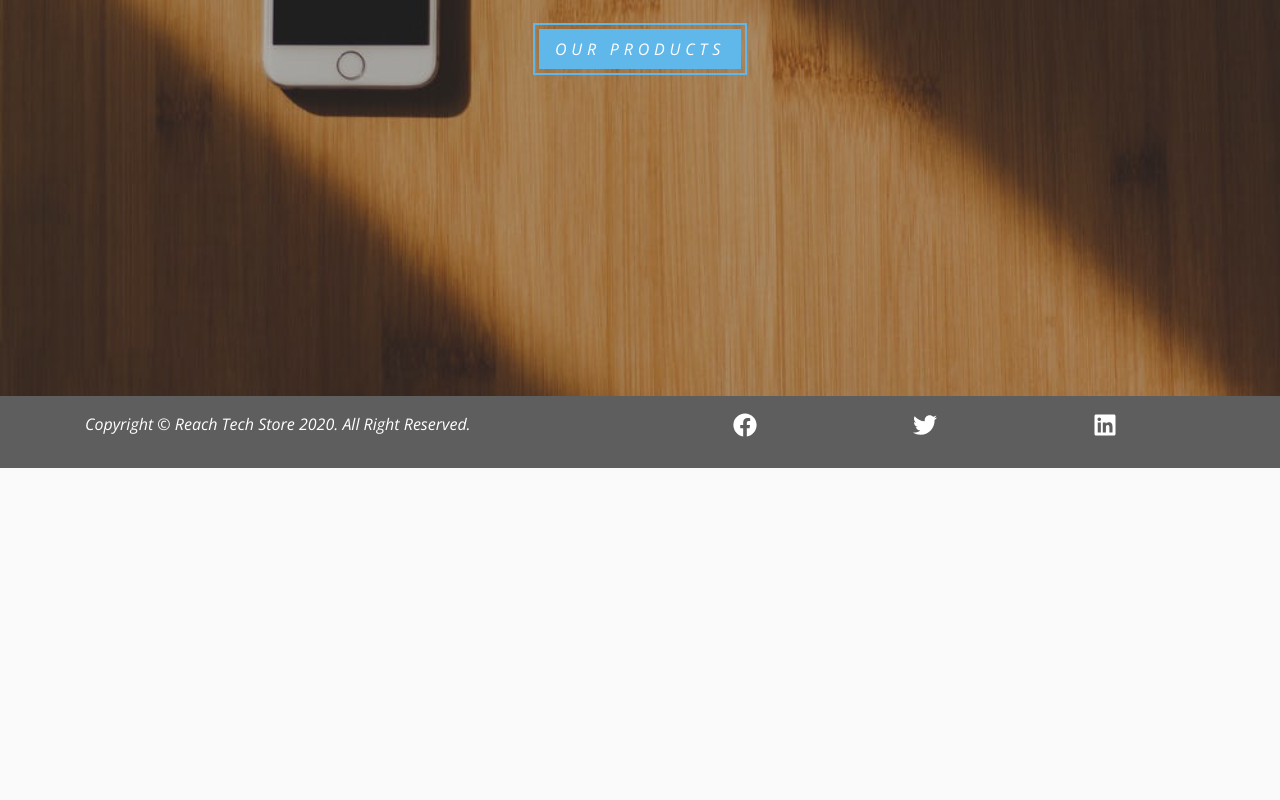
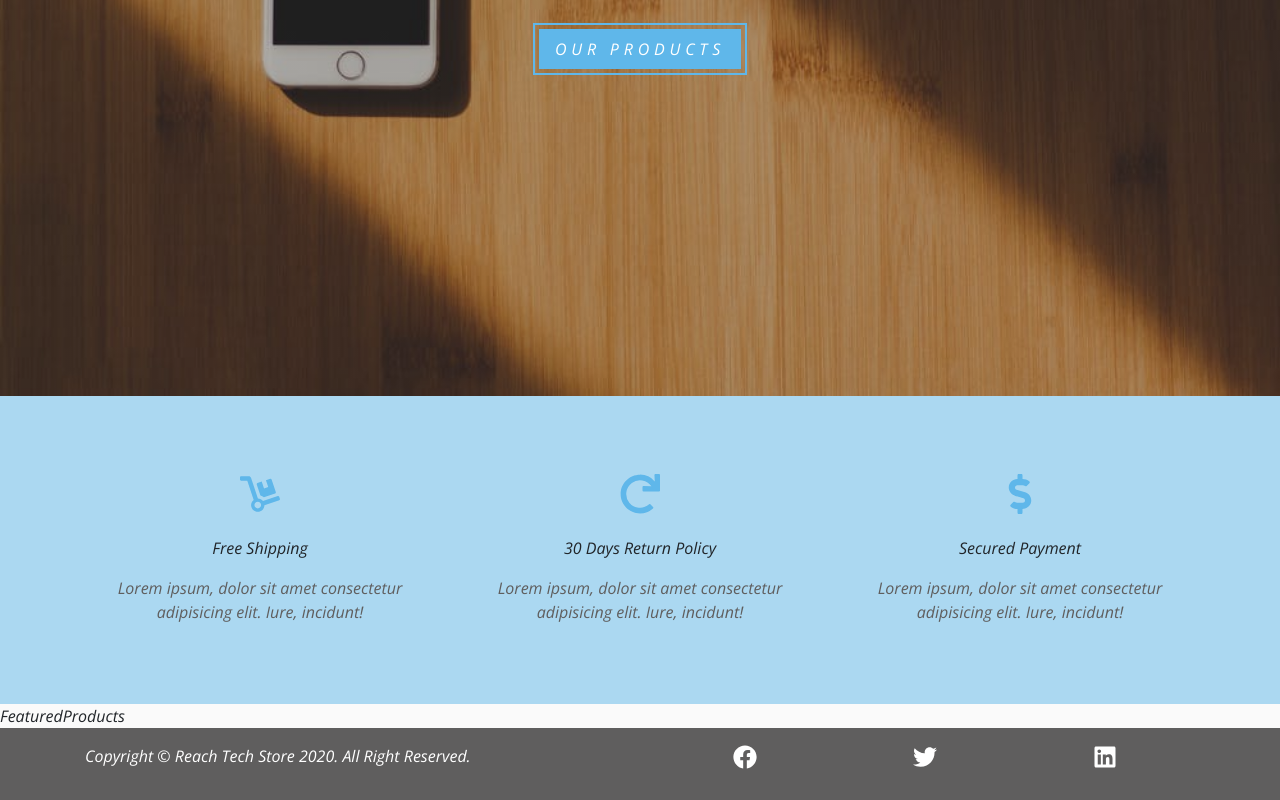
Before and after one commit to voboghure-dev/react-tech-store, a React (Create React App) app: page / in a window 1280 px wide. Shown: the part 465-1265 px from the top of the page. Before the commit the page ends 933 px from the top, so only its background shows below. Built offline with nearby package versions, Linux system fonts and the light colour scheme.

Commit message:
Chapter 24
Signed-off-by: Tapan Kumer Das <tapan@devspalace.com>

```diff
--- /dev/null
+++ b/src/components/HomePage/FeaturedProducts.js
@@ -0,0 +1,7 @@
+import React from "react";
+
+const FeaturedProducts = (props) => {
+  return <div>FeaturedProducts</div>;
+};
+
+export default FeaturedProducts;
--- /dev/null
+++ b/src/components/HomePage/Services.js
@@ -0,0 +1,68 @@
+import React, { Component } from "react";
+import styled from "styled-components";
+import { FaDolly, FaRedo, FaDollarSign } from "react-icons/fa";
+
+class Services extends Component {
+  state = {
+    services: [
+      {
+        id: 1,
+        icon: <FaDolly />,
+        title: "free shipping",
+        text:
+          "Lorem ipsum, dolor sit amet consectetur adipisicing elit. Iure, incidunt!",
+      },
+      {
+        id: 2,
+        icon: <FaRedo />,
+        title: "30 days return policy",
+        text:
+          "Lorem ipsum, dolor sit amet consectetur adipisicing elit. Iure, incidunt!",
+      },
+      {
+        id: 3,
+        icon: <FaDollarSign />,
+        title: "secured payment",
+        text:
+          "Lorem ipsum, dolor sit amet consectetur adipisicing elit. Iure, incidunt!",
+      },
+    ],
+  };
+  render() {
+    return (
+      <ServicesWrapper className="py-5">
+        <div className="container">
+          <div className="row">
+            {this.state.services.map((item) => {
+              return (
+                <div
+                  className="col-10 mx-auto col-sm-6 col-md-4 text-center my-3"
+                  key={item.id}
+                >
+                  <div className="service-icon">{item.icon}</div>
+                  <div className="mt-3 text-capitalize">{item.title}</div>
+                  <div className="mt-3">
+                    <p>{item.text}</p>
+                  </div>
+                </div>
+              );
+            })}
+          </div>
+        </div>
+      </ServicesWrapper>
+    );
+  }
+}
+
+const ServicesWrapper = styled.section`
+  background: rgba(95, 183, 234, 0.5);
+  .service-icon {
+    font-size: 2.5rem;
+    color: var(--primaryColor);
+  }
+  p {
+    color: var(--darkGrey);
+  }
+`;
+
+export default Services;
--- a/src/pages/HomePage.js
+++ b/src/pages/HomePage.js
@@ -1,6 +1,8 @@
 import React from "react";
 import Hero from "../components/Hero";
 import { Link } from "react-router-dom";
+import Services from "../components/HomePage/Services";
+import FeaturedProducts from "../components/HomePage/FeaturedProducts";
 
 const HomePage = (props) => {
   return (
@@ -10,6 +12,8 @@ const HomePage = (props) => {
           Our Products
         </Link>
       </Hero>
+      <Services />
+      <FeaturedProducts />
     </>
   );
 };
```
